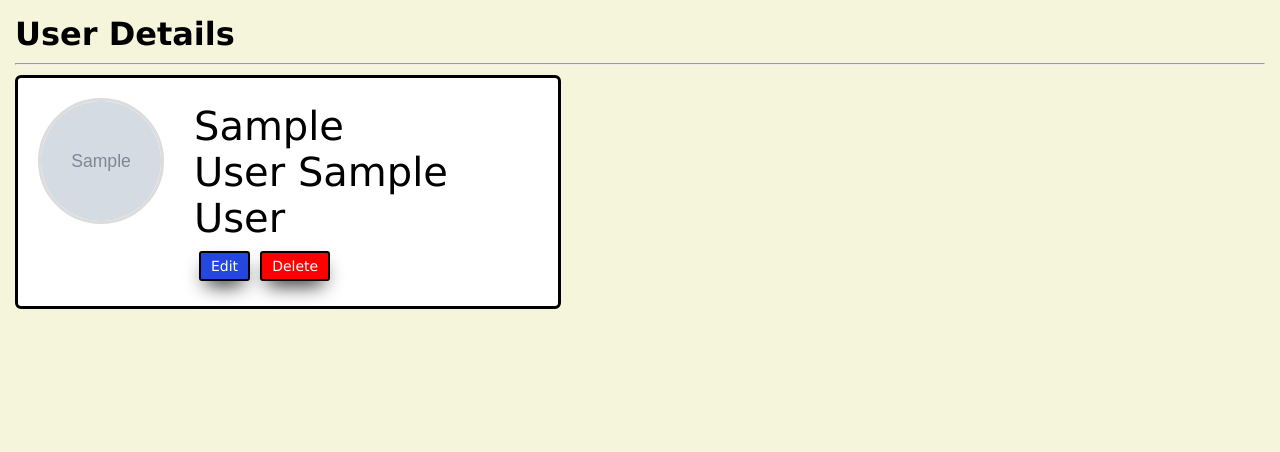
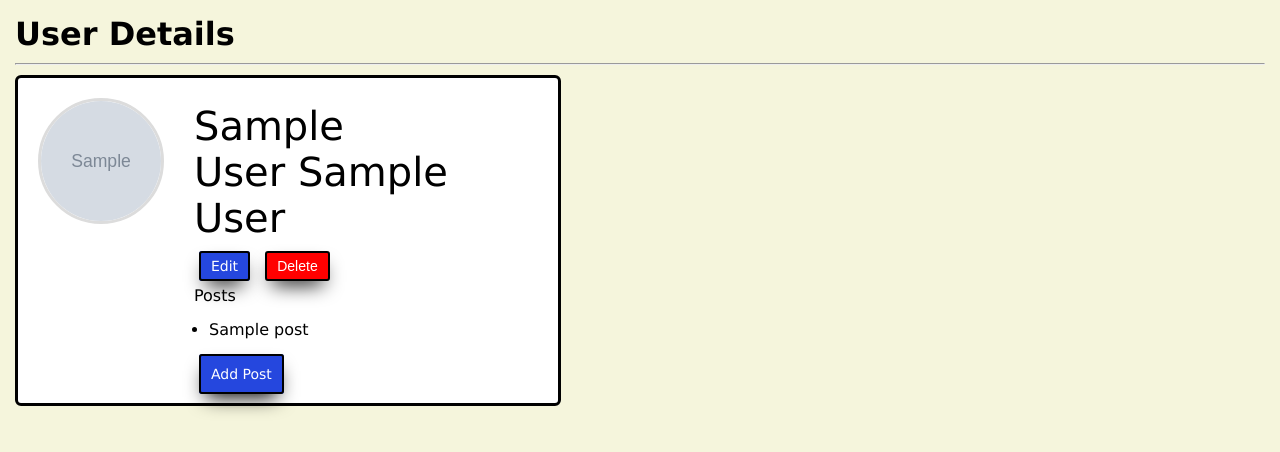
Before and after one commit to eddieaviles357/blogly, a Flask app: page /1 in a window 1280 px wide. Shown: the top 452 px of the page. Run offline with Flask 3, Linux system fonts and the light colour scheme; tables that the repository leaves empty hold one stand-in row (values such as "Sample post"); grey boxes marked "Sample" are stand-in pictures.

Commit message:
added form elements

```diff
--- a/templates/details.html
+++ b/templates/details.html
@@ -25,8 +25,19 @@
     <div class="user-modify">
         <div class="user-name">{{ user.f_name }}&nbsp;{{ user.l_name }}</div>
         <div class="user-buttons">
+          <form action="/users/{{user.id}}/delete" method="POST">
             <a class="btn btn-edit" href="/users/{{user.id}}/edit">Edit</a>
-            <a class="btn btn-delete" href="/users/{{user.id}}/delete">Delete</a>
+            <button class="btn btn-delete">Delete</button>
+          </form>
+        </div>
+        <div class="user-post">
+          <span class="user-post-header">Posts</span>
+          <ul>
+            {% for post in user.post %}
+            <li><a href="/posts/{{post.id}}">{{ post.title }}</a></li>
+            {% endfor %}
+          </ul>
+          <a href="/users/{{user.id}}/posts/new" class="btn btn-add-post">Add Post</a>
         </div>
     </div>
 </div>
```
